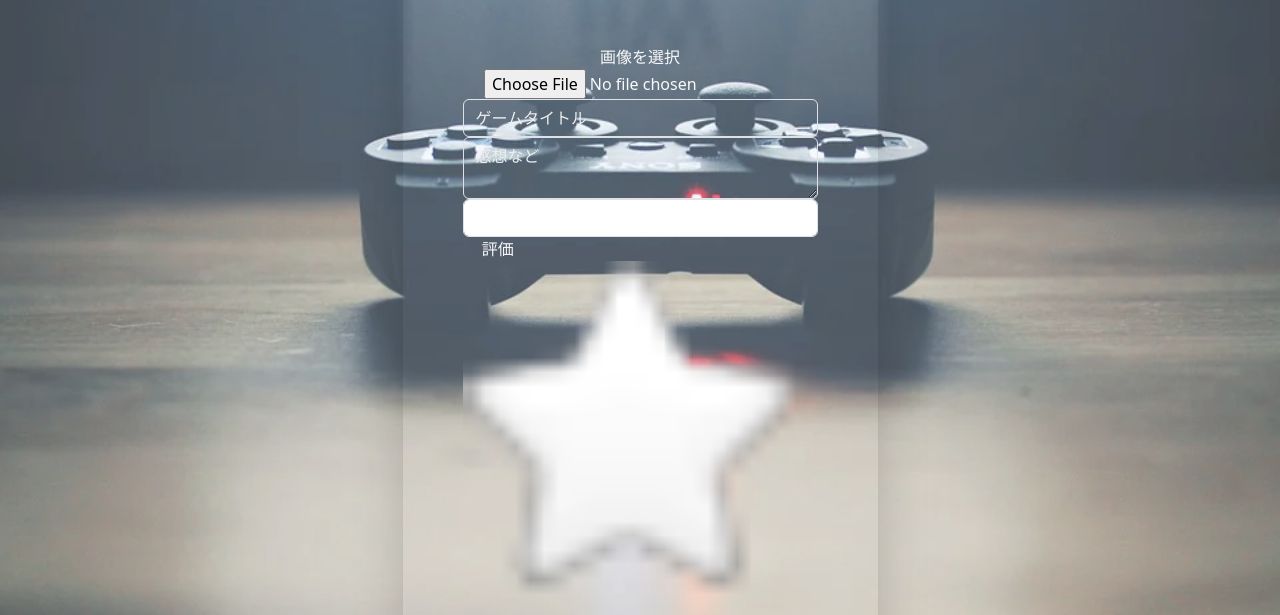
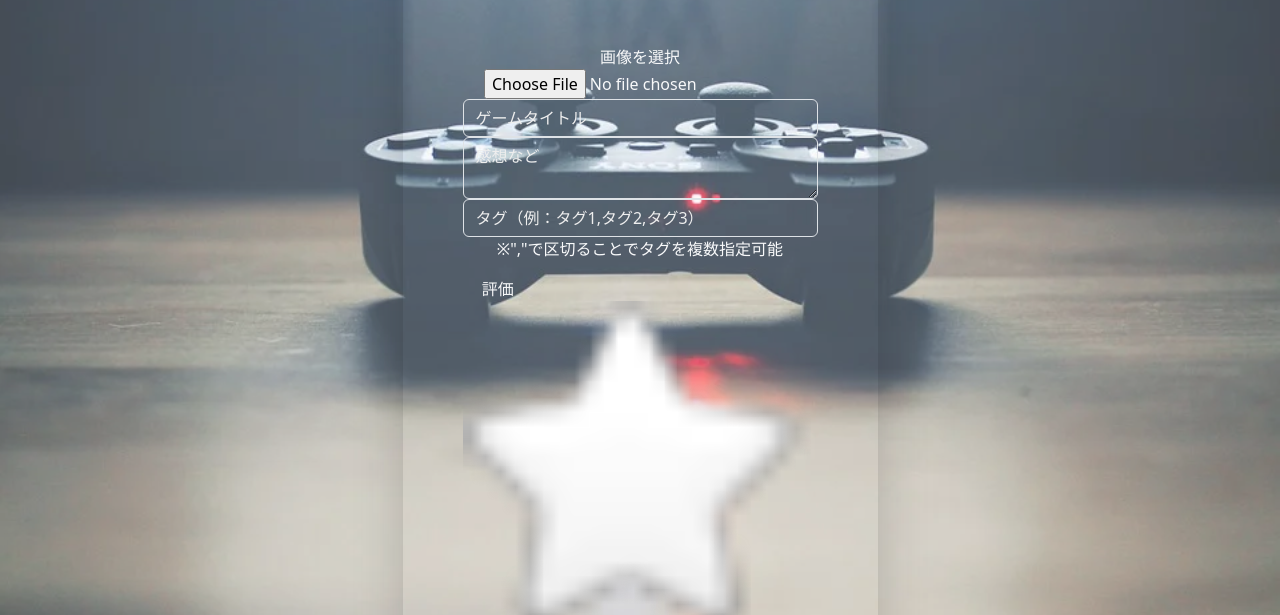
Before and after one commit to yasuakiyoshida/game-blog-practice, a Rails app: page /games/new in a window 1280 px wide. Shown: the part 257-872 px from the top of the page. Run offline with Rails 7, Linux system fonts and the light colour scheme; the visitor is signed in with stand-in values (Sample User, id 1); style sheets or scripts are compiled from the project's sources; parts of the project's set-up code (start-up, migrations or seed data) failed here and were passed over; some libraries are stand-ins or nearby versions.

Commit message:
[Add] 投稿画面のタグ入力フォームのレイアウト

```diff
--- a/app/views/games/new.html.erb
+++ b/app/views/games/new.html.erb
@@ -20,7 +20,8 @@
 
             <!-- タグ -->
             <div class="form-group">
-              <%= f.text_field :tag_list, value: @game.tag_list.join(','), class: "form-control" %>
+              <%= f.text_field :tag_list, placeholder: "タグ（例：タグ1,タグ2,タグ3）", value: @game.tag_list.join(','), class: "form-control bg-transparent" %>
+              <p class="text-left">※","で区切ることでタグを複数指定可能</p>
               <!-- 初期値に、joinを設定することで区切り文字の , で区切って複数のタグを入力できる、game.rbにtagを追加したので親クラスのインスタンス@gameを指定しておく -->
             </div>
 
```
